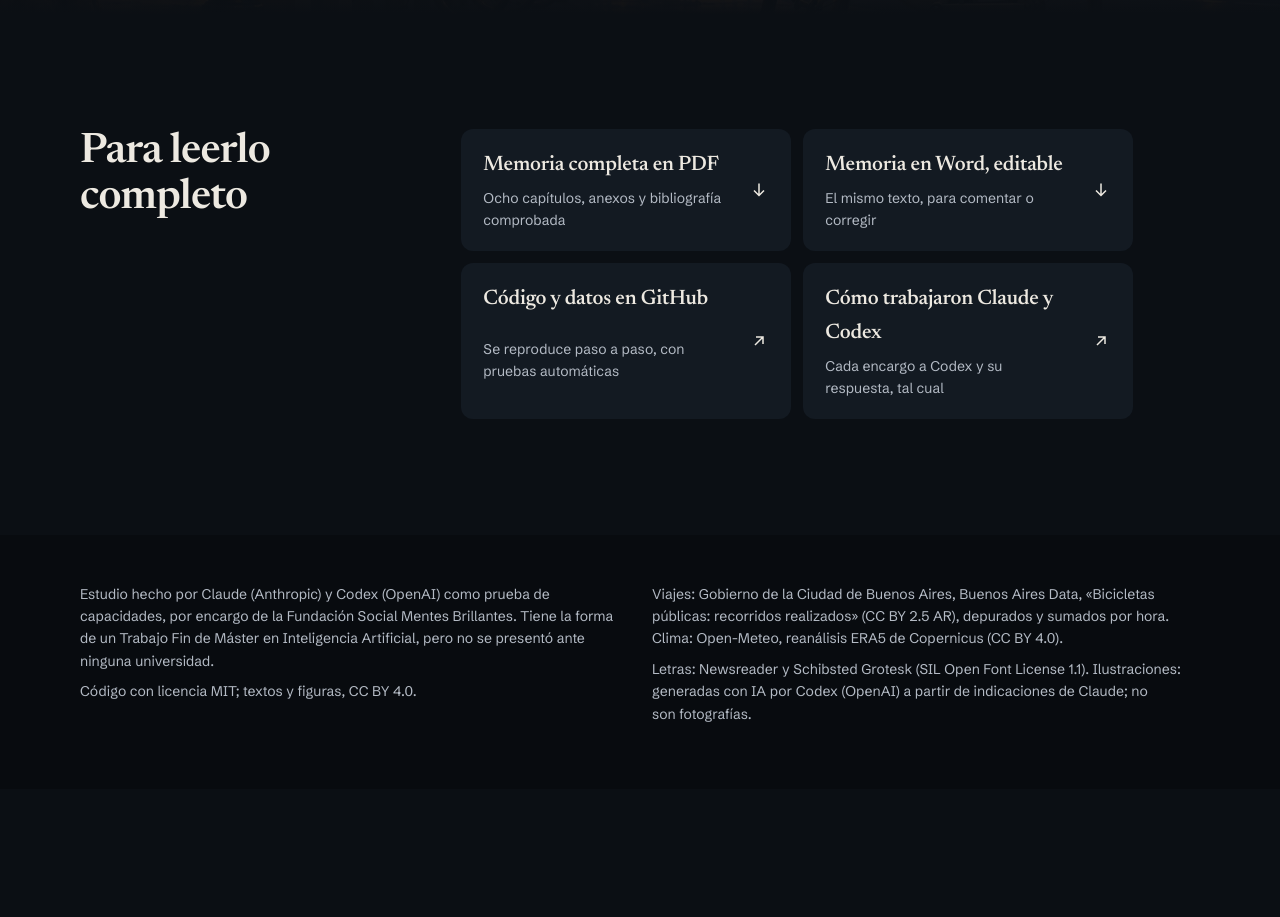
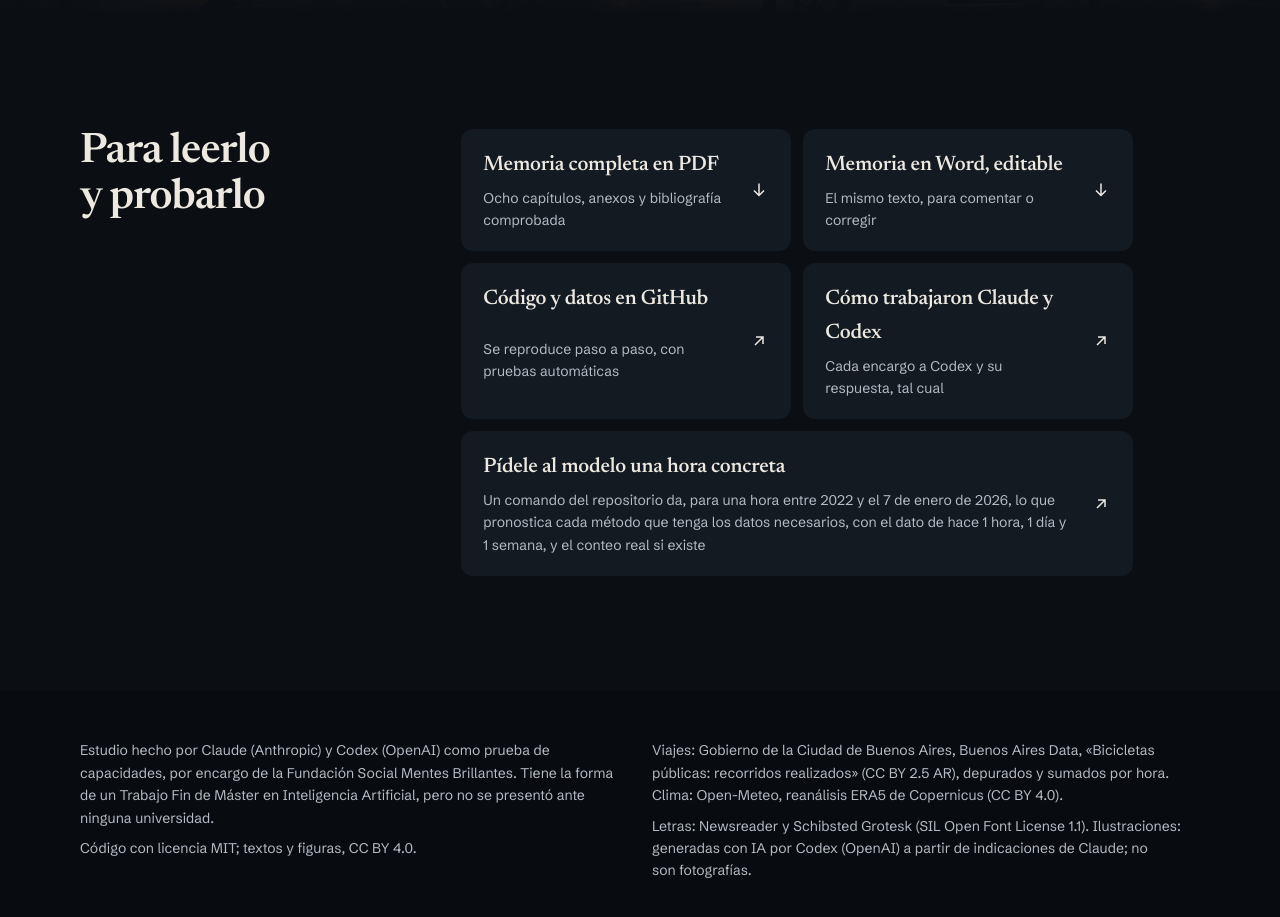
Before and after one commit to fundacion-social-mentes-brillantes/pronostico-ecobici, a plain HTML site: page web/index.html in a window 1280 px wide. Shown: the part 8600-9517 px from the top of the page. Before the commit the page ends 9389 px from the top, so only its background shows below. Drawn offline with Linux system fonts and the light colour scheme.

Commit message:
Pagina: enlace al comando que pronostica una hora concreta
En «Para leerlo y probarlo» (antes «Para leerlo completo») un quinto bloque a
todo el ancho lleva a la seccion «Pronosticar una hora» del README. Codex reviso
el texto hasta dejarlo exacto (encargos 28 a 30, SIN ERRORES PENDIENTES).

Co-Authored-By: Claude Opus 5.5 <noreply@anthropic.com>

```diff
--- a/web/estilos.css
+++ b/web/estilos.css
@@ -568,6 +568,7 @@ figure { margin: 0; }
 @media (min-width: 47.5rem) {
   .lista-limites { grid-template-columns: 1fr 1fr; column-gap: 2rem; row-gap: 1.75rem; }
   .descargas { grid-template-columns: 1fr 1fr; }
+  .descargas__ancha { grid-column: 1 / -1; }
 }
 
 /* ---------- Pie ---------- */
--- a/web/index.html
+++ b/web/index.html
@@ -334,7 +334,7 @@
 
 <section id="descargas" class="seccion" aria-labelledby="t-descargas">
   <div class="marco">
-    <div class="seccion__titulo"><h2 id="t-descargas">Para leerlo completo</h2></div>
+    <div class="seccion__titulo"><h2 id="t-descargas">Para leerlo y probarlo</h2></div>
     <div class="seccion__cuerpo">
       <ul class="descargas">
         <li><a href="memoria.pdf">
@@ -355,6 +355,13 @@
         <li><a href="https://github.com/fundacion-social-mentes-brillantes/pronostico-ecobici/tree/main/proceso_ia">
           <span class="titulo">Cómo trabajaron Claude y Codex</span>
           <span class="detalle">Cada encargo a Codex y su respuesta, tal cual</span>
+          <svg class="flecha" viewBox="0 0 20 20" aria-hidden="true"><path d="M6 14 14 6M7 6h7v7"/></svg>
+        </a></li>
+        <li class="descargas__ancha"><a href="https://github.com/fundacion-social-mentes-brillantes/pronostico-ecobici#pronosticar-una-hora">
+          <span class="titulo">Pídele al modelo una hora concreta</span>
+          <span class="detalle">Un comando del repositorio da, para una hora entre 2022 y el 7 de enero de 2026, lo que
+            pronostica cada método que tenga los datos necesarios, con el dato de hace 1 hora, 1 día y 1 semana, y el
+            conteo real si existe</span>
           <svg class="flecha" viewBox="0 0 20 20" aria-hidden="true"><path d="M6 14 14 6M7 6h7v7"/></svg>
         </a></li>
       </ul>
```
Also changed, not shown: proceso_ia/28-respuesta-codex-revisar-web-pronosticar.txt (added), proceso_ia/29-respuesta-codex-confirmar-web-pronosticar.txt (added), proceso_ia/30-respuesta-codex-confirmar-web-pronosticar-2.txt (added), 4 other files.
